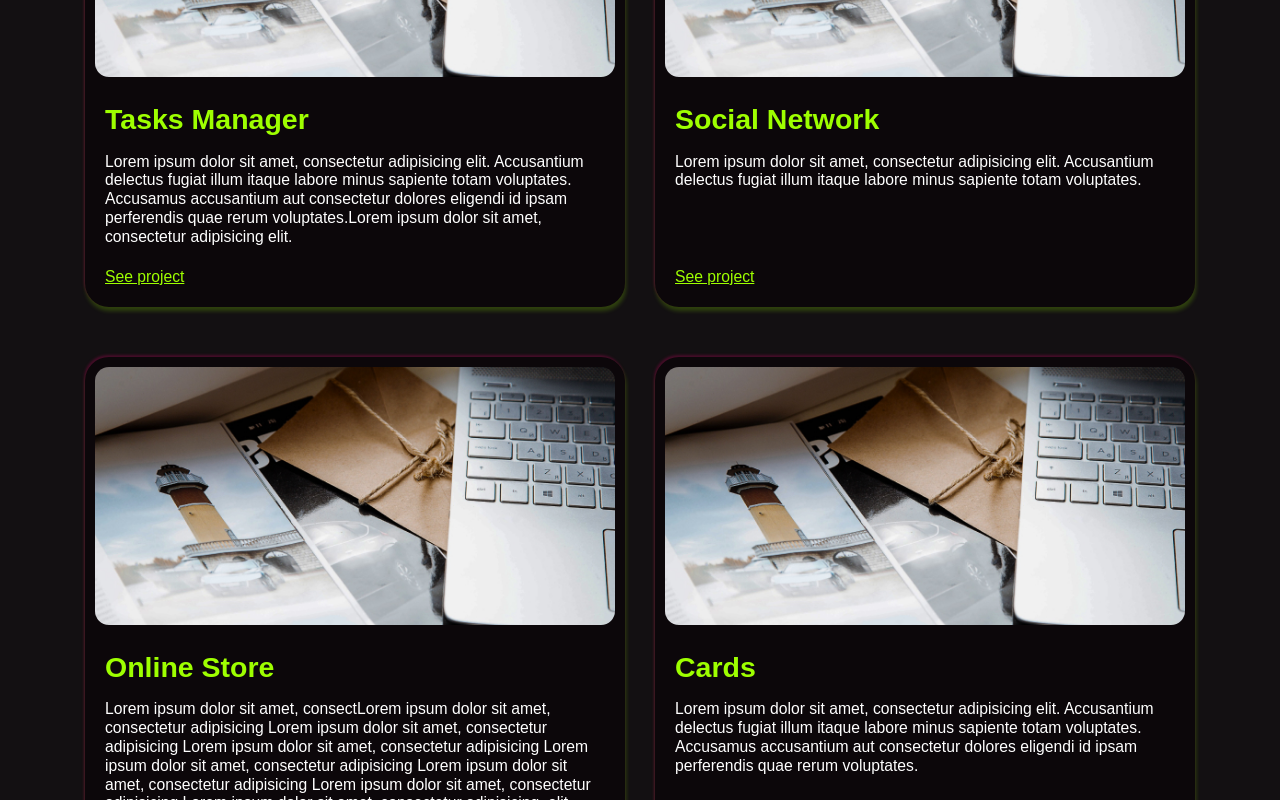
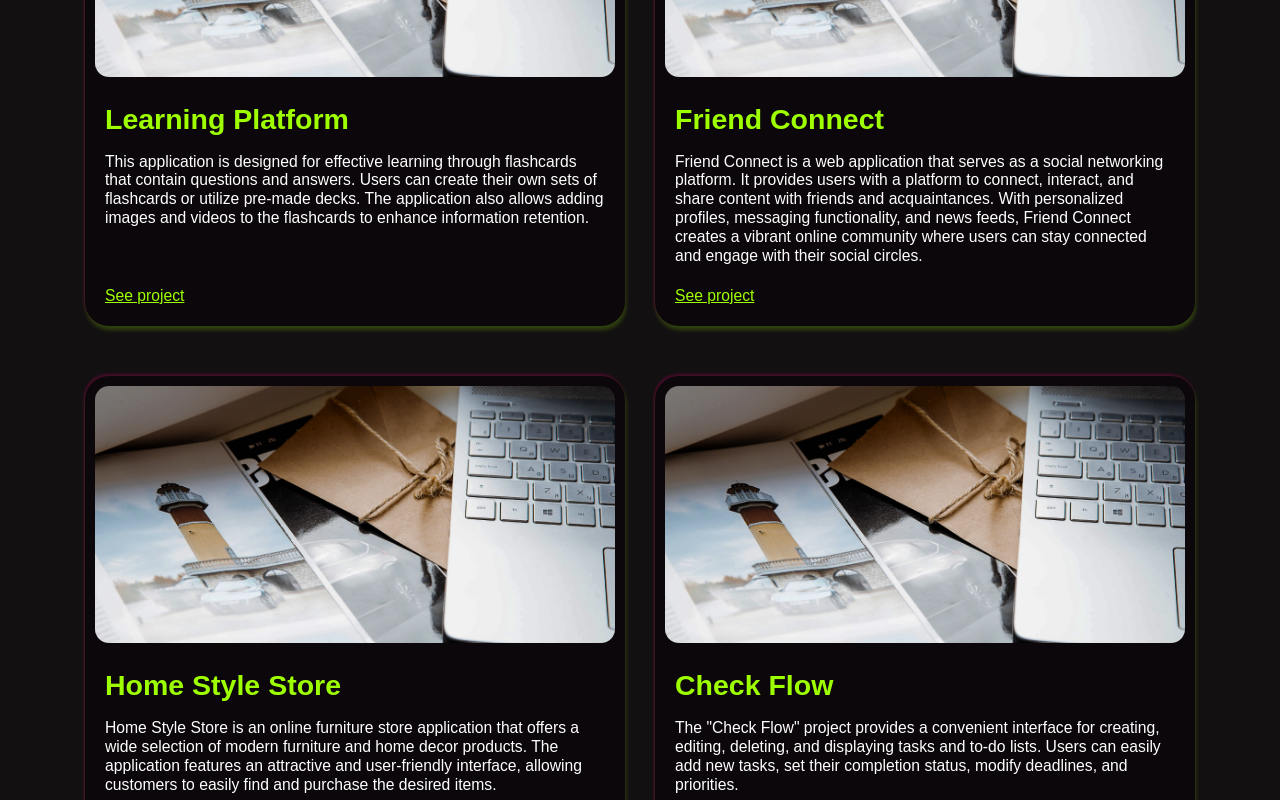
Before and after one commit to oksivasilinka/portfolio, a React app: page / in a window 1280 px wide. Shown: the part 2560-3360 px from the top of the page. Built offline with nearby package versions, Linux system fonts and the light colour scheme.

Commit message:
add project description

```diff
--- a/src/layout/sections/portfolio/portfolio.tsx
+++ b/src/layout/sections/portfolio/portfolio.tsx
@@ -6,35 +6,28 @@ import { Container } from 'components/container/container'
 
 const projects = [
   {
-    name: 'Tasks Manager',
+    name: 'Learning Platform',
     url: '#',
     description:
-      'Lorem ipsum dolor sit amet, consectetur adipisicing elit. Accusantium delectus fugiat illum itaque labore minus\n' +
-      '        sapiente totam voluptates. Accusamus accusantium aut consectetur dolores eligendi id ipsam perferendis quae\n' +
-      '        rerum voluptates.Lorem ipsum dolor sit amet, consectetur adipisicing elit.',
+      'This application is designed for effective learning through flashcards that contain questions and answers. Users can create their own sets of flashcards or utilize pre-made decks. The application also allows adding images and videos to the flashcards to enhance information retention.',
   },
   {
-    name: 'Social Network',
+    name: 'Friend Connect',
     url: '#',
     description:
-      'Lorem ipsum dolor sit amet, consectetur adipisicing elit. Accusantium delectus fugiat illum itaque labore minus\n' +
-      '        sapiente totam voluptates. ',
+      'Friend Connect is a web application that serves as a social networking platform. It provides users with a platform to connect, interact, and share content with friends and acquaintances. With personalized profiles, messaging functionality, and news feeds, Friend Connect creates a vibrant online community where users can stay connected and engage with their social circles.',
   },
   {
-    name: 'Online Store',
+    name: 'Home Style Store',
     url: '#',
     description:
-      'Lorem ipsum dolor sit amet, consectLorem ipsum dolor sit amet, consectetur adipisicing Lorem ipsum dolor sit amet, consectetur adipisicing Lorem ipsum dolor sit amet, consectetur adipisicing Lorem ipsum dolor sit amet, consectetur adipisicing Lorem ipsum dolor sit amet, consectetur adipisicing Lorem ipsum dolor sit amet, consectetur adipisicing Lorem ipsum dolor sit amet, consectetur adipisicing, elit. Accusantium delectus fugiat illum itaque labore minus\n' +
-      '        sapiente totam voluptates. Accusamus accusantium aut consectetur dolores eligendi id ipsam perferendis quae\n' +
-      '        rerum voluptates.Lorem ipsum dolor sit amet, consectetur adipisicing elit.',
+      'Home Style Store is an online furniture store application that offers a wide selection of modern furniture and home decor products. The application features an attractive and user-friendly interface, allowing customers to easily find and purchase the desired items.',
   },
   {
-    name: 'Cards',
+    name: 'Check Flow',
     url: '#',
     description:
-      'Lorem ipsum dolor sit amet, consectetur adipisicing elit. Accusantium delectus fugiat illum itaque labore minus\n' +
-      '        sapiente totam voluptates. Accusamus accusantium aut consectetur dolores eligendi id ipsam perferendis quae\n' +
-      '        rerum voluptates.',
+      'The "Check Flow" project provides a convenient interface for creating, editing, deleting, and displaying tasks and to-do lists. Users can easily add new tasks, set their completion status, modify deadlines, and priorities.',
   },
 ]
 
```
